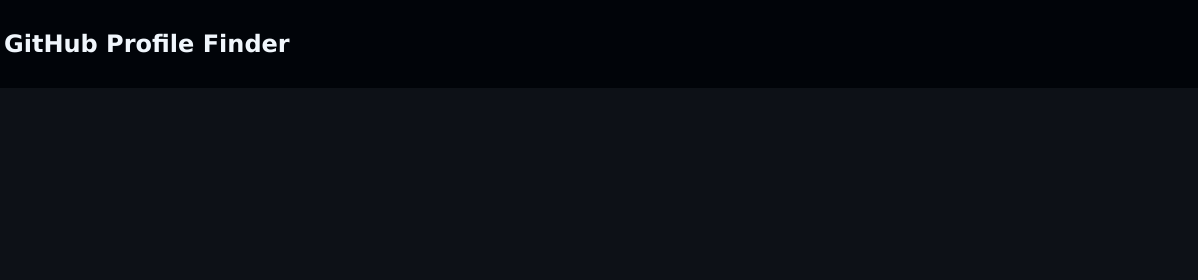
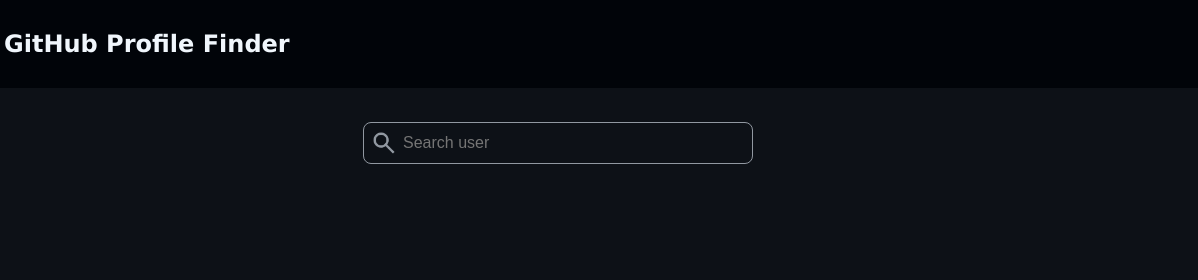
Before and after one commit to RobLaran/GitHub-Profile-Finder, a website built with webpack: page src/index.html in a window 1280 px wide. Shown: the top 280 px of the page, 82-1280 px from the left. Built offline with nearby package versions, Linux system fonts and the light colour scheme.

Commit message:
Search box added

```diff
--- a/src/index.html
+++ b/src/index.html
@@ -21,6 +21,10 @@
         <main>
 
             <!-- Search box -->
+             <div class="search-box">
+                <img src="assets/icons/search-icon.png" alt="search icon" id="search-icon" width="28">
+                <input type="text" id="search-input" placeholder="Search user">
+             </div>
 
             <!-- Search list -->
 
--- a/src/styles.css
+++ b/src/styles.css
@@ -16,6 +16,9 @@
 }
 
 :root {
+    /* Foreground size */
+    --fg-size: 1rem;
+
     /* Foregorund colors */
     --fg-primary-color: #f0f6fc;
     --fg-secondary-color: #9198a1;
@@ -27,6 +30,10 @@
 
     /* Font style */
     --font: Verdana;
+
+    /* Border colors */
+    --border-line-default: #9198a1;
+    --border-line-focused: #0104a2;
 }
 
 html {
@@ -59,6 +66,12 @@
 
 main {
     grid-area: content;
+    display: grid;
+    grid-template-rows: 110px 1fr;
+    grid-area:
+        "search-box"
+        "content"
+    ;
 }
 
 footer {
@@ -80,6 +93,33 @@
 
 /* Content */
 
+/* Search box */
+.search-box {
+    width: 390px;
+    height: 2.6rem;
+    align-self: center;
+    justify-self: center;
+    border: 0.8px solid var(--border-line-default);
+    border-radius: 8px;
+    display: flex;
+    align-items: center;
+    padding: 0 8px 0 6px;
+}
+
+.search-box:focus-within {
+    border: 1.2px solid var(--border-line-focused);
+}
+
+.search-box > #search-input {
+    flex-grow: 1;
+    line-height: 1.4rem;
+    background: none;
+    border: none;
+    outline: none;
+    font-size: var(--fg-size);
+    padding-left: 5px;
+    color: var(--fg-primary-color);
+}
 
 /* Developer tag */
 .dev-tag {
```
Also changed, not shown: src/assets/icons/search-icon.png (added), 1 other file.
